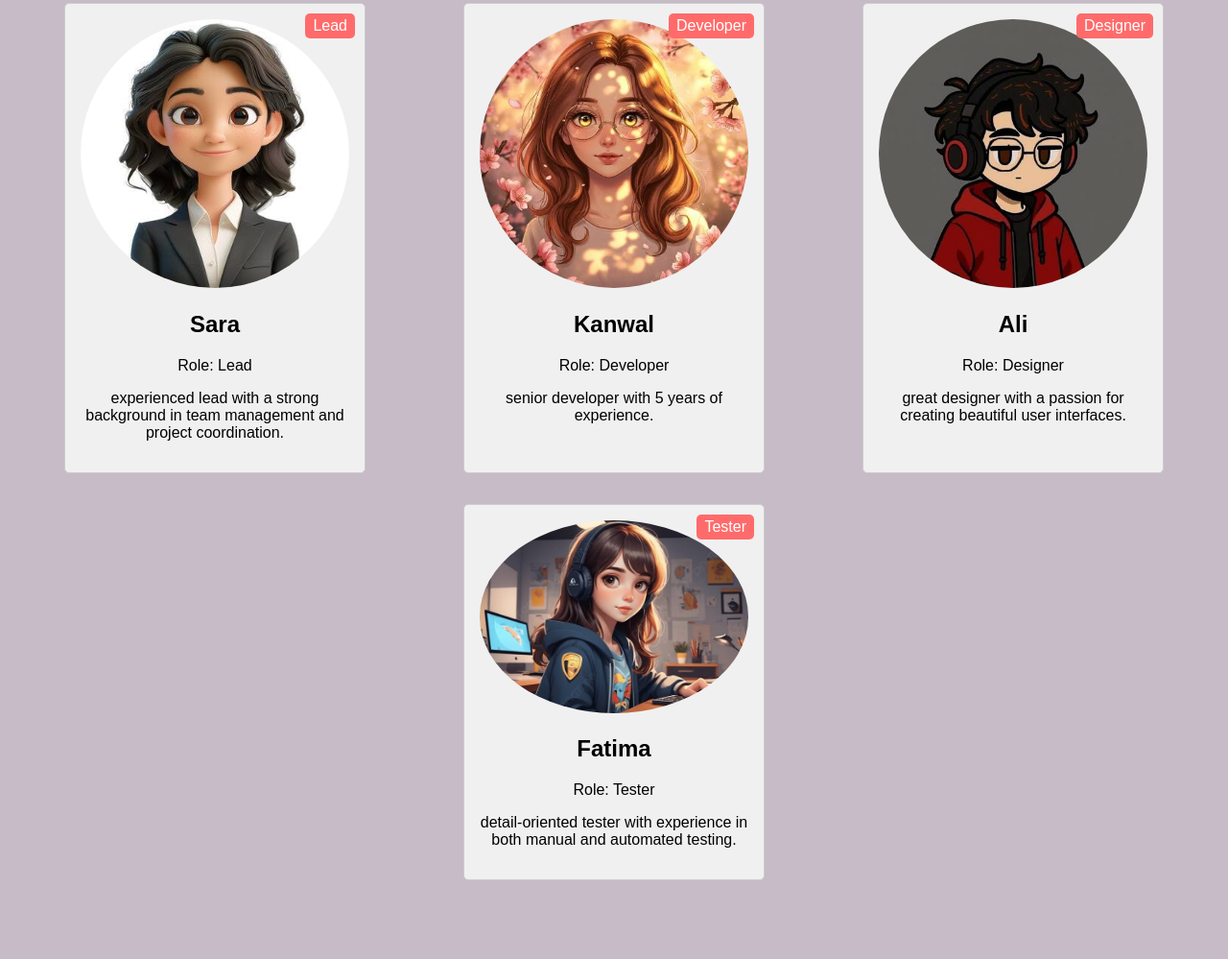
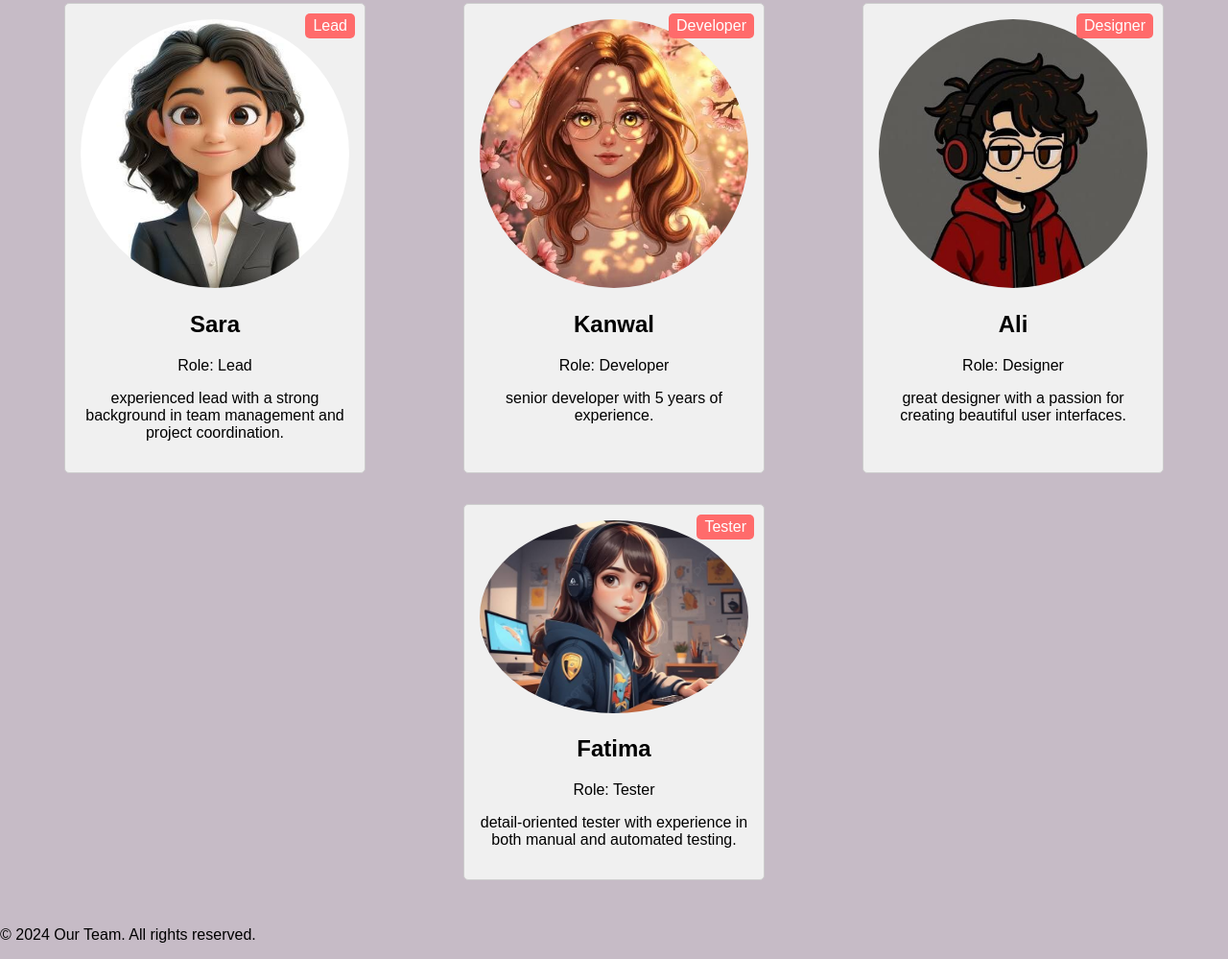
Before and after one commit to kanwalrafia26-source/internship, a plain HTML site: page internship tasks/task 2/teampage.html in a window 1280 px wide. Shown: the part 199-1198 px from the top of the page at 96% size. Before the commit the page ends 1148 px from the top, so only its background shows below. Drawn offline with Linux system fonts and the light colour scheme.

Commit message:
Update team page with footer and layout adjustments
Added footer with copyright notice and improved layout.

```diff
--- a/internship tasks/task 2/teampage.html
+++ b/internship tasks/task 2/teampage.html
@@ -1,20 +1,4 @@
-<!--
-Assessment: Build a Responsive Team Page
 
-Task: Create a webpage showing a team of 4 people as cards, laid out responsively.
-
-What to include:
-
-* A header with a title and a navigation bar (3 links), spaced evenly across the width
-* 4 team member cards, each showing a photo, name, role, and short bio
-* One card should have a small badge (like "Lead") positioned in a corner
-* Cards should be styled with padding, borders, and background color
-* On narrow screens, the navigation links should stack instead of sitting side by side
-* The cards should sit in a row that wraps onto a new line when the screen gets smaller, and resize sensibly rather than becoming too narrow
-* Content inside each card (photo, name, role, bio) should be neatly centered and stacked
-
-Deliverable: One webpage (HTML + CSS) , a link to the site after uploading to github
--->
 <!DOCTYPE html>
 <html lang="en">
 <head>
@@ -34,7 +18,7 @@ Deliverable: One webpage (HTML + CSS) , a link to the site after uploading to gi
     </header>
 
     <main>
-        <!-- Team member cards will go here -->
+
 
          <div class="team-container">
             <div class="team-card">
@@ -68,6 +52,8 @@ Deliverable: One webpage (HTML + CSS) , a link to the site after uploading to gi
                 <p>detail-oriented tester with experience in both manual and automated testing.</p>
             </div>
         </div>
+        <footer>
+            <p>&copy; 2024 Our Team. All rights reserved.</p>
     </main>
 </body>
 </html>
```
